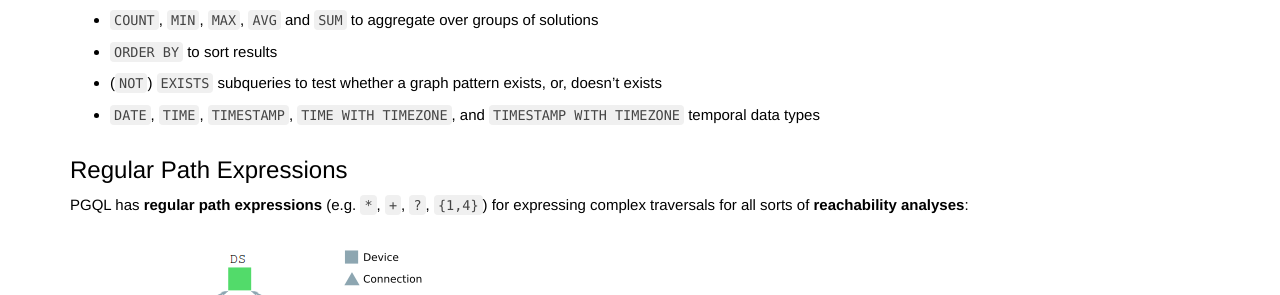
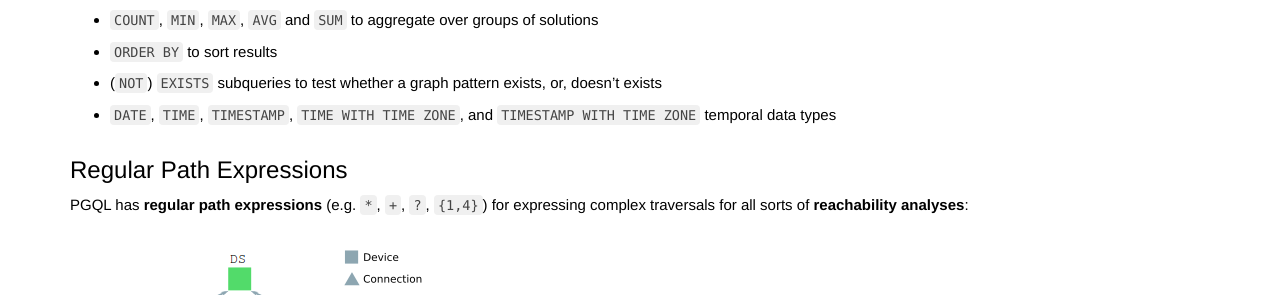
Before and after one commit to oracle/pgql-lang, a Jekyll site: the page built from index.md, in a window 1280 px wide and 1400 px high, scrolled down 786 px. Shown: the part 153-448 px from the top of the window. Built offline with Jekyll 4.4.1, drawn with Linux system fonts in a browser that asks for light colours; nearby versions of some CDN libraries; comment, search, counter and statistics services are not loaded; some of the changed text lies outside the part shown.

Commit message:
TIMEZONE => TIME ZONE

```diff
--- a/index.md
+++ b/index.md
@@ -39,7 +39,7 @@ PGQL has the following SQL-like capabilities:
  * `COUNT`, `MIN`, `MAX`, `AVG` and `SUM` to aggregate over groups of solutions
  * `ORDER BY` to sort results
  * (`NOT`) `EXISTS` subqueries to test whether a graph pattern exists, or, doesn't exists
- * `DATE`, `TIME`, `TIMESTAMP`, `TIME WITH TIMEZONE`, and `TIMESTAMP WITH TIMEZONE` temporal data types
+ * `DATE`, `TIME`, `TIMESTAMP`, `TIME WITH TIME ZONE`, and `TIMESTAMP WITH TIME ZONE` temporal data types
 
 Regular Path Expressions
 ------------------------
@@ -78,8 +78,8 @@ In addition to numbers, (character) strings, and booleans, PGQL has the followin
  - `DATE` (java.time.LocalDate)
  - `TIME` (java.time.LocalTime)
  - `TIMESTAMP` (java.time.LocalDateTime)
- - `TIME WITH TIMEZONE` (java.time.OffsetTime)
- - `TIMESTAMP WITH TIMEZONE` (java.time.OffsetDateTime)
+ - `TIME WITH TIME ZONE` (java.time.OffsetTime)
+ - `TIMESTAMP WITH TIME ZONE` (java.time.OffsetDateTime)
 
 PGQL's Java result set API
 (see [ResultSet.java](https://github.com/oracle/pgql-lang/blob/master/graph-query-ir/src/main/java/oracle/pgql/lang/ResultSet.java)
```
